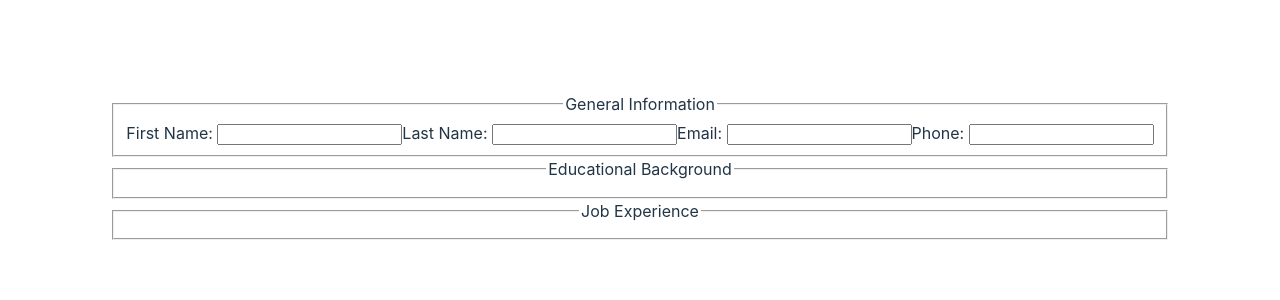
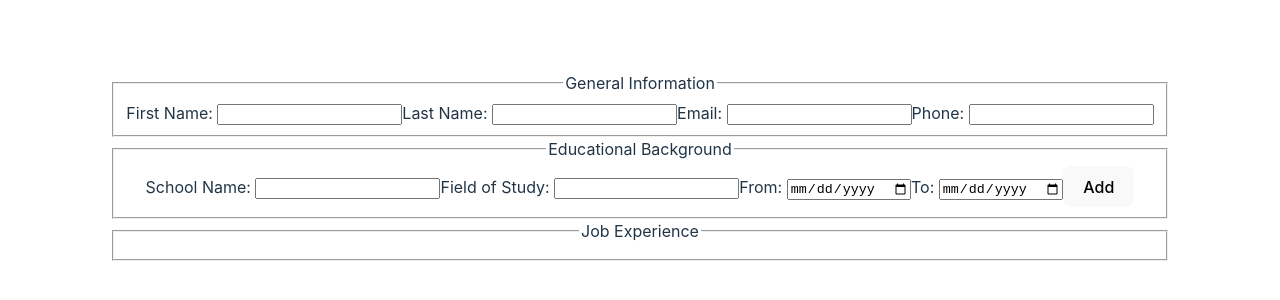
Before and after one commit to GreyTearsDev/cv-application, a React (Vite) app: page / in a window 1280 px wide. Shown: the part 234-534 px from the top of the page. Built offline with nearby package versions, Linux system fonts and the light colour scheme.

Commit message:
refactor: Refactor 'FormGeneralInformation' and 'FormEducationalBackground' to use 'user' object directly

```diff
--- a/src/components/form.jsx
+++ b/src/components/form.jsx
@@ -1,3 +1,10 @@
+import { useState } from "react";
+import SchoolFactory from "../data/schoolFactory";
+
+function Button({ type, onClick, text }) {
+  return <button type={type} onClick={onClick}>{text}</button>;
+}
+
 function InputField({ labelName, labelFor, type, onChange }) {
   return (
     <>
@@ -13,17 +20,66 @@ InputField.defaultProps = {
   type: "text",
 };
 
-function FormGeneralInformation({ userData, setUserData }) {
+function FormGeneralInformation({ user }) {
   function handleChange(e, fieldName) {
-    setUserData({ ...userData, [fieldName]: e.target.value });
-    console.log(userData);
+    user[fieldName] = e.target.value;
   }
+
   return (
     <>
       <InputField labelName={"First Name"} labelFor={"first-name"} onChange={(e) => handleChange(e, "firstName")} />
       <InputField labelName={"Last Name"} labelFor={"last-name"} onChange={(e) => handleChange(e, "lastName")} />
       <InputField labelName={"Email"} type={"email"} labelFor={"email"} onChange={(e) => handleChange(e, "email")} />
       <InputField labelName={"Phone"} labelFor={"email"} type={"tel"} onChange={(e) => handleChange(e, "phone")} />
+    </>
+  );
+}
+
+function FormEducationalBackground({ user }) {
+  const [schoolInfo, setSchoolInfo] = useState(SchoolFactory());
+
+  function handleAddClick() {
+    user.schools.push(schoolInfo);
+    setSchoolInfo(SchoolFactory());
+  }
+
+  function handleChange(e, fieldName) {
+    setSchoolInfo({ ...schoolInfo, [fieldName]: e.target.value });
+  }
+
+  return (
+    <>
+      <InputField
+        labelName={"School Name"}
+        LabelFor={"school-name"}
+        onChange={(e) => {
+          handleChange(e, "name");
+        }}
+      />
+      <InputField
+        labelName={"Field of Study"}
+        LabelFor={"field-of-study"}
+        onChange={(e) => {
+          handleChange(e, "field");
+        }}
+      />
+      <InputField
+        labelName={"From"}
+        LabelFor={"from"}
+        type={"date"}
+        onChange={(e) => {
+          handleChange(e, "start");
+        }}
+      />
+      <InputField
+        labelName={"To"}
+        LabelFor={"to"}
+        type={"date"}
+        onChange={(e) => {
+          handleChange(e, "end");
+        }}
+      />
+      <Button type="button" text="Add" onClick={handleAddClick} />
     </>
   );
 }
@@ -37,13 +93,15 @@ function Section({ name, children }) {
   );
 }
 
-export function Form({ userData, setUserData }) {
+export function Form({ user }) {
   return (
     <form>
       <Section name={"General Information"}>
-        <FormGeneralInformation userData={userData} setUserData={setUserData} onChange={() => {}} />
+        <FormGeneralInformation user={user} />
       </Section>
-      <Section name={"Educational Background"} />
+      <Section name={"Educational Background"}>
+        <FormEducationalBackground user={user} />
+      </Section>
       <Section name={"Job Experience"} />
     </form>
   );
```
